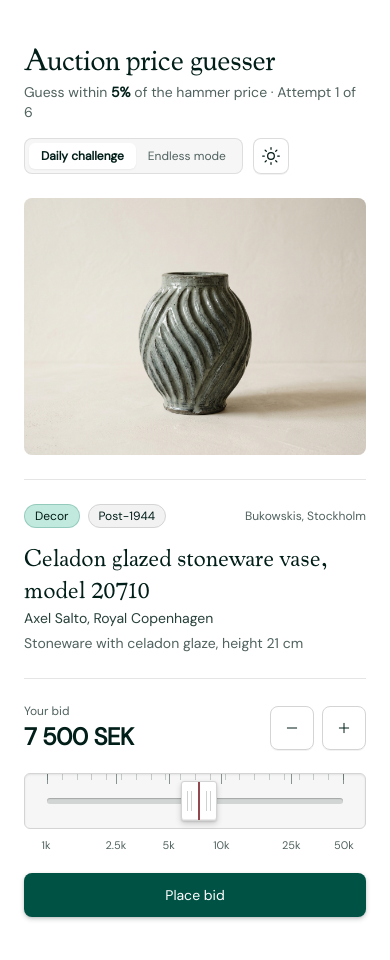
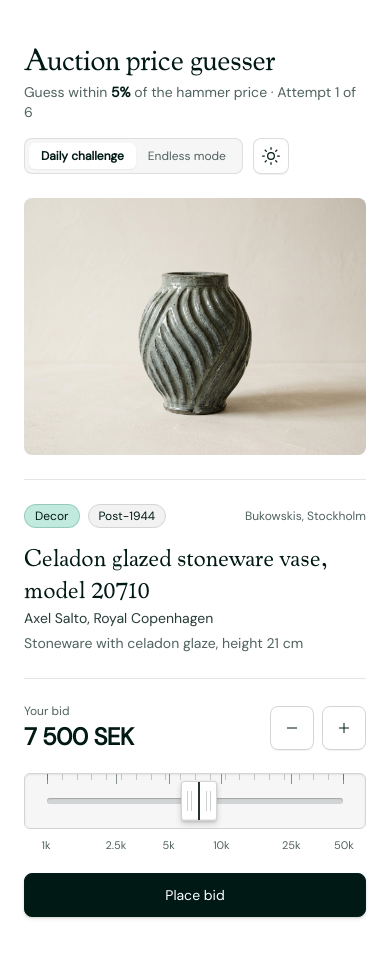
Before and after one commit to bergets/kohl-design, a Next.js app: page /playground/auction-guesser in a window 390 px wide. Shown: the top 960 px of the page. Built offline with nearby package versions, Linux system fonts and the light colour scheme.

Commit message:
Apply kohl-design neutral theme preset to Auction Price Guesser

```diff
--- a/app/playground/auction-guesser/page.tsx
+++ b/app/playground/auction-guesser/page.tsx
@@ -9,7 +9,10 @@ export const metadata: Metadata = {
 
 export default function AuctionGuesserPage() {
   return (
-    <div className="min-h-dvh bg-background text-foreground flex flex-col justify-center relative z-10 px-6 sm:px-8 md:px-12 lg:px-14 py-10 sm:py-16">
+    <div
+      data-theme-variant="neutral"
+      className="min-h-dvh bg-background text-foreground flex flex-col justify-center relative z-10 px-6 sm:px-8 md:px-12 lg:px-14 py-10 sm:py-16"
+    >
       <main className="mx-auto w-full max-w-3xl">
         <AuctionGuesser />
       </main>
```
